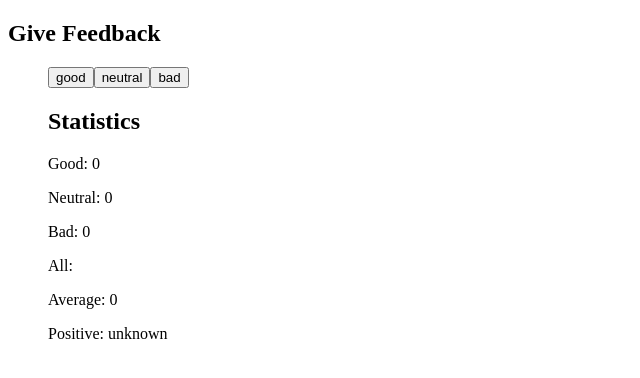
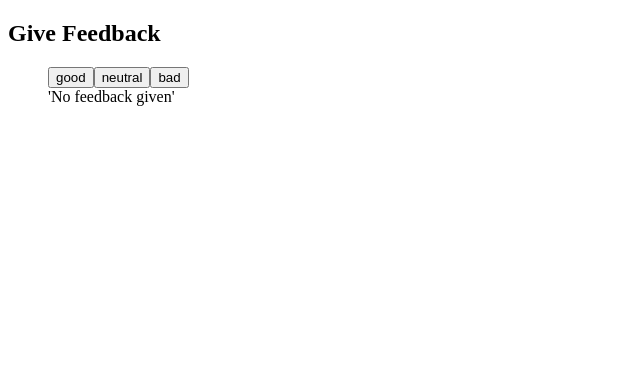
Before and after one commit to permalik/helsinki_course_1, a React (Create React App) app in the folder 16_unicafe_step_one/: page / in a window 1280 px wide. Shown: the top 378 px of the page, without its empty margins (0-640 px from the left). Built offline with nearby package versions, Linux system fonts and the light colour scheme.

Commit message:
Complete 1.9 unicafe step 4

```diff
--- a/16_unicafe_step_one/src/App.js
+++ b/16_unicafe_step_one/src/App.js
@@ -55,6 +55,7 @@ const App = () => {
         >
           bad
         </button>
+        {all > 0 ? (
           <Statistics
             good={good}
             neutral={neutral}
@@ -62,6 +63,9 @@ const App = () => {
             average={average}
             positive={positive}
           />
+        ) : (
+          <div>'No feedback given'</div>
+        )}
       </menu>
     </div>
   );
```
Lines whose indentation alone changed are shown as unchanged.
